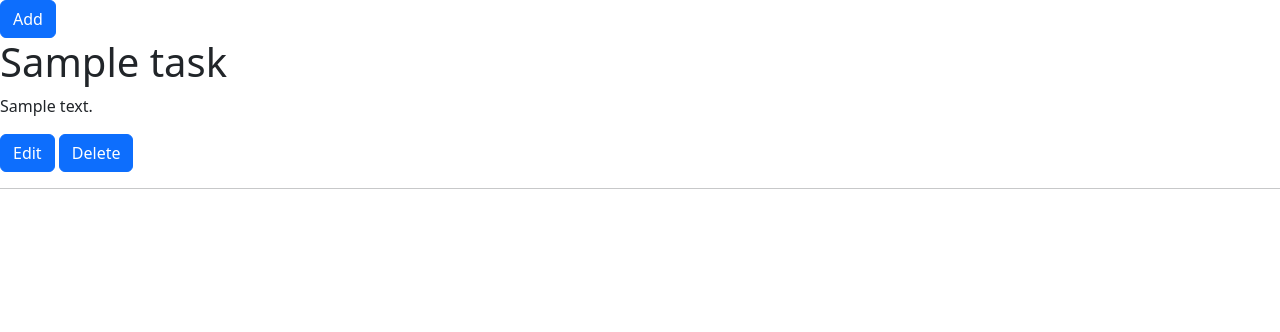
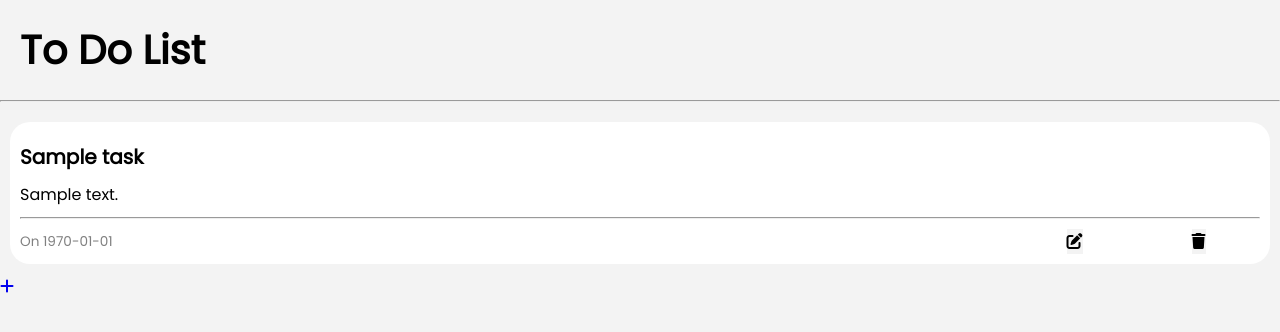
Before and after one commit to shehanrathnayake/To-do-list-web-app-using-MVC-architecture-PHP, a PHP site: page / in a window 1280 px wide. Shown: the top 332 px of the page. Run offline with PHP 8.4, Linux system fonts and the light colour scheme; tables that the repository leaves empty or names only in its code hold one stand-in row (values such as "Sample post"); some libraries are stand-ins or nearby versions.

Commit message:
modified UI for main page

```diff
--- a/view/add.view.php
+++ b/view/add.view.php
@@ -3,7 +3,6 @@
     ini_set('display_errors', 1);
     ini_set('display_startup_errors', 1);
     error_reporting(E_ALL);
-
 
 ?>
 
@@ -26,10 +25,10 @@
         <form action="<?php echo $GLOBALS['site_url'];?>/save" method="POST">
 
             <input type="text" class="form-control mt-5 mx-2" name="title" id="title" value="No Title">
-            <label for="title">Title</label>
+            <!-- <label for="title">Title</label> -->
 
             <textarea name="body" class="form-control mt-5 mx-2" id="body" rows="5" value="No message" placeholder="No message.."></textarea>
-            <label for="body">message</label><br>
+            <!-- <label for="body">message</label><br> -->
 
             <button type="submit" class="btn btn-primary mt-5 mx-2" value="submit">Save</button>
 
--- /dev/null
+++ b/view/assets/dolist-style.css
@@ -0,0 +1,37 @@
+header {margin:20px}
+
+.container {margin-top: 20px;}
+
+.task {
+    border-radius: 20px;
+    margin: 10px;
+    padding: 10px;
+
+}
+
+/* h1 {margin-left: 30px;} */
+
+.task, h3, p, .change {
+    background-color: var(--secondary-color);
+    margin-top: 10px;
+}
+
+.date, .icons {background-color: var(--secondary-color);}
+
+/* .date, .change{border: 1px solid black;} */
+
+p {margin-bottom: 10px;}
+
+.change {margin-top: 10px;}
+
+.date {color: gray; font-size: 0.85rem;}
+
+.change {
+    display: flex;
+    align-items: center;
+    justify-content: space-between;
+}
+
+.icons {width: 20%; display: flex; justify-content: space-around;}
+
+.icons a {color: var(--text-color);}
--- /dev/null
+++ b/view/assets/variables-style.css
@@ -0,0 +1,16 @@
+* {
+    --primary-color: #F3F3F3;
+    --secondary-color: white;
+    --text-color: black;
+    font-family: 'Poppins', sans-serif;
+    font-size: 16px;
+    background-color: var(--primary-color);
+    margin: 0;
+    padding: 0;
+  }
+
+  h1 {font-size: 2.5rem; font-weight: 900;}
+
+  h3 {font-size: 1.25rem;}
+
+  p {font-size: 1rem;}
--- a/view/dolist.view.php
+++ b/view/dolist.view.php
@@ -1,8 +1,8 @@
 <?php
 
-    ini_set('display_errors', 1);
-    ini_set('display_startup_errors', 1);
-    error_reporting(E_ALL);
+ini_set('display_errors', 1);
+ini_set('display_startup_errors', 1);
+error_reporting(E_ALL);
 
 
 ?>
@@ -16,27 +16,59 @@
     <meta charset="UTF-8">
     <meta http-equiv="X-UA-Compatible" content="IE=edge">
     <meta name="viewport" content="width=device-width, initial-scale=1.0">
-    <link href="https://cdn.jsdelivr.net/npm/bootstrap@5.3.0-alpha3/dist/css/bootstrap.min.css" rel="stylesheet" integrity="sha384-KK94CHFLLe+nY2dmCWGMq91rCGa5gtU4mk92HdvYe+M/SXH301p5ILy+dN9+nJOZ" crossorigin="anonymous">
+    <link rel="stylesheet" type="text/css" href="view/assets/variables-style.css">
+    <link rel="stylesheet" type="text/css" href="view/assets/dolist-style.css">
+    <link rel="stylesheet" href="https://fonts.googleapis.com/css?family=Poppins">
     <title>To Do List</title>
 </head>
 
 <body>
+    <header>
+        <h1>To Do List</h1>
+    </header>
+    <hr>
+
+    <section>
+
+        <div class="container">
+
+            <?php foreach ($dolist as $list) : ?>
+                <div class="task">
+                    <h3><?= $list['title'] ?></h3>
+                    <p><?= $list['body'] ?></p>
+                    <hr>
+
+                    <div class="change">
+                        <div class="date">
+                            <?php
+                            $timestamp = $list['target_date'];
+                            $targetdate = date("Y-m-d",$timestamp);
+                            echo "On ".$targetdate;
+                            ?>
+                        </div>
+                        <div class="icons">
+                            <a href="<?= $GLOBALS['site_url'] ?>/edit/<?= $list['id'] ?>"><i class="fa-solid fa-pen-to-square"></i></a>
+                            <a href="<?= $GLOBALS['site_url'] ?>/delete/<?= $list['id'] ?>"><i class="fa-solid fa-trash"></i></a>
+                        </div>
+
+                    </div>
+
+                </div>
+
+            <?php endforeach ?>
+
+        </div>
+
+    </section>
+
+
 
     <div class="add">
-        <a class="btn btn-primary" href="<?=$GLOBALS['site_url']?>/add">Add</a>
+        <a class="" href="<?= $GLOBALS['site_url'] ?>/add"><i class="fa-solid fa-plus"></i></a>
 
     </div>
 
-    <div>
-        <?php foreach ($dolist as $list) : ?>
-            <h1><?=$list['title']?></h1>
-            <p><?=$list['body']?></p>
-            <a class="btn btn-primary" href="<?=$GLOBALS['site_url']?>/edit/<?=$list['id']?>">Edit</a>
-            <a class="btn btn-primary" href="<?=$GLOBALS['site_url']?>/delete/<?=$list['id']?>">Delete</a>
-            <hr>
-        <?php endforeach ?>
-    </div>
-
+    <script src="https://kit.fontawesome.com/569015700f.js" crossorigin="anonymous"></script>
 </body>
 
 </html>
```
